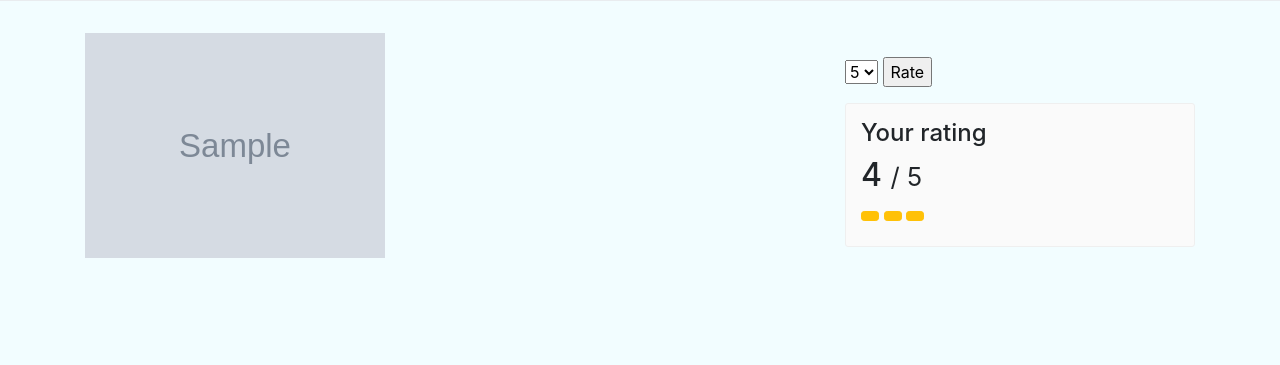
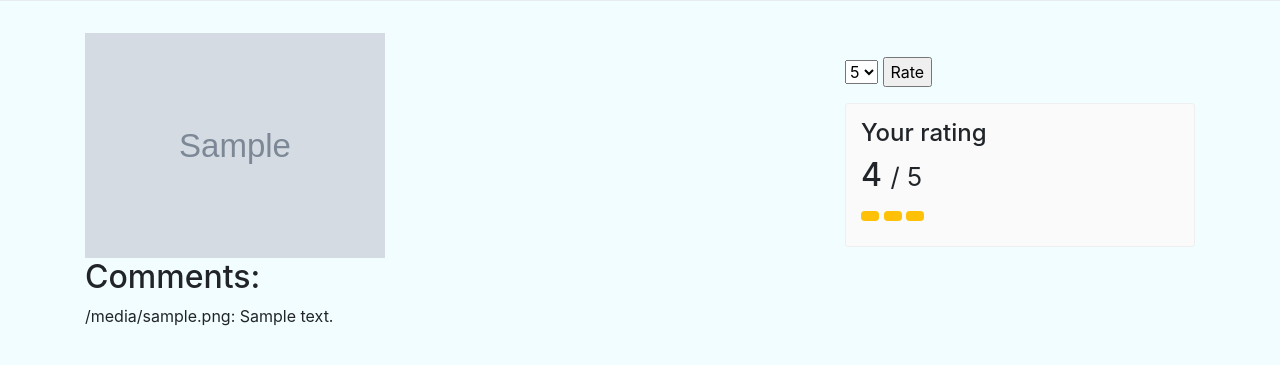
Before and after one commit to mkarroqe/Finstagram, a Flask app: template templates/full_photo_info.html in a window 1280 px wide. Shown: the part 303-668 px from the top of the page. Run offline with Flask 2, Linux system fonts and the light colour scheme; the template is opened without the code that fills it: most values are stand-ins (such as "Sample title", 1, 10 or a date in 2020); grey boxes marked "Sample" are stand-in pictures; some libraries are stand-ins or nearby versions.

Commit message:
comments displaying

```diff
--- a/templates/full_photo_info.html
+++ b/templates/full_photo_info.html
@@ -128,6 +128,13 @@
                 </div>
             </div><!-- /col-sm-3 -->
             {% endfor %}
+
+            <div class = "col-lg-12">
+              <h2>Comments:</h2>
+              {% for comment in comments %}
+                <p><span>{{comment.poster}}</span>: {{comment.comment}}</p>
+              {% endfor %}
+            </div>
         </div><!-- /row -->
     </div>
 
```
